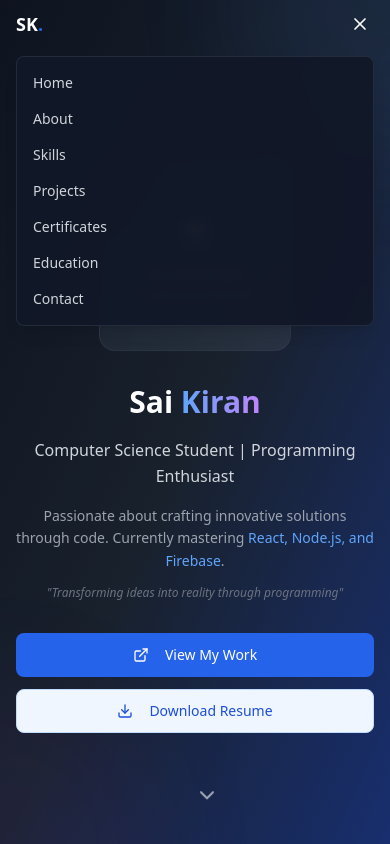
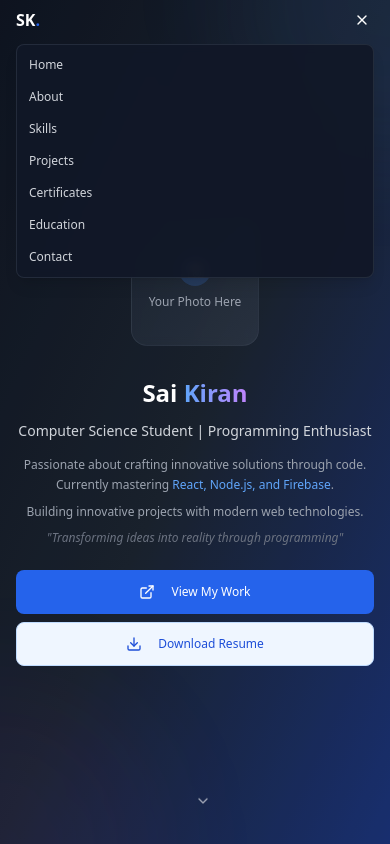
Before and after one commit to saikiransandeep/saikiran-portfolio, a React (Vite) app: page / in a window 390 px wide. Both pictures are taken after a click on the button 360 px from the left and 24 px from the top of the page. Shown: the top 844 px of the page. Built offline with nearby package versions, Linux system fonts and the light colour scheme.

Commit message:
Feat: Mobile-first header and content adjustments
Adjusted header and hero section content for mobile responsiveness.

```diff
--- a/src/components/Header.tsx
+++ b/src/components/Header.tsx
@@ -37,9 +37,9 @@ const Header = () => {
       scrolled ? 'bg-white/95 dark:bg-gray-900/95 backdrop-blur-sm shadow-sm border-b border-gray-200/50 dark:border-gray-700/50' : 'bg-transparent'
     }`}>
       <div className="container mx-auto px-4 md:px-6">
-        <div className="flex items-center justify-between h-12 md:h-16">
+        <div className="flex items-center justify-between h-10 sm:h-12 md:h-16">
           {/* Logo */}
-          <div className="text-lg md:text-2xl font-bold text-gray-900 dark:text-white">
+          <div className="text-base sm:text-lg md:text-2xl font-bold text-gray-900 dark:text-white">
             SK<span className="text-blue-600">.</span>
           </div>
 
@@ -62,18 +62,18 @@ const Header = () => {
             className="md:hidden text-gray-900 dark:text-white p-1"
             onClick={() => setIsOpen(!isOpen)}
           >
-            {isOpen ? <X size={20} /> : <Menu size={20} />}
+            {isOpen ? <X size={16} /> : <Menu size={16} />}
           </button>
         </div>
 
         {/* Mobile Navigation */}
         {isOpen && (
-          <div className="md:hidden bg-white/95 dark:bg-gray-900/95 backdrop-blur-sm rounded-lg mt-2 py-2 shadow-lg border border-gray-200/50 dark:border-gray-700/50">
+          <div className="md:hidden bg-white/95 dark:bg-gray-900/95 backdrop-blur-sm rounded-lg mt-1 py-1 shadow-lg border border-gray-200/50 dark:border-gray-700/50">
             {navItems.map((item) => (
               <button
                 key={item.name}
                 onClick={() => scrollToSection(item.href)}
-                className="block w-full text-left px-4 py-2 text-gray-700 dark:text-gray-300 font-medium transition-all duration-300 hover:text-blue-600 dark:hover:text-blue-400 hover:bg-gray-50 dark:hover:bg-gray-800/50 text-sm"
+                className="block w-full text-left px-3 py-2 text-gray-700 dark:text-gray-300 font-medium transition-all duration-300 hover:text-blue-600 dark:hover:text-blue-400 hover:bg-gray-50 dark:hover:bg-gray-800/50 text-xs"
               >
                 {item.name}
               </button>
--- a/src/components/HeroSection.tsx
+++ b/src/components/HeroSection.tsx
@@ -24,7 +24,7 @@ const HeroSection = () => {
   return (
     <>
       {isDownloading && <LoadingSpinner />}
-      <section id="home" className="min-h-screen flex items-center justify-center relative bg-gradient-to-br from-gray-900 via-gray-800 to-blue-900 dark:from-gray-900 dark:via-gray-800 dark:to-blue-900 transition-all duration-300 pt-12 md:pt-16">
+      <section id="home" className="min-h-screen flex items-center justify-center relative bg-gradient-to-br from-gray-900 via-gray-800 to-blue-900 dark:from-gray-900 dark:via-gray-800 dark:to-blue-900 transition-all duration-300 pt-10 sm:pt-12 md:pt-16">
         <div className="absolute inset-0 bg-black/20"></div>
 
         {/* Animated background elements */}
@@ -37,17 +37,17 @@ const HeroSection = () => {
           <div className="max-w-6xl mx-auto">
             <div className="grid lg:grid-cols-2 gap-8 lg:gap-16 items-center">
               {/* Left Column - Content */}
-              <div className="text-center lg:text-left space-y-4 md:space-y-6 animate-fade-in">
-                <h1 className="text-3xl sm:text-4xl lg:text-6xl font-bold text-white leading-tight">
+              <div className="text-center lg:text-left space-y-3 sm:space-y-4 md:space-y-6 animate-fade-in">
+                <h1 className="text-2xl sm:text-3xl lg:text-6xl font-bold text-white leading-tight">
                   Sai <span className="text-transparent bg-clip-text bg-gradient-to-r from-blue-400 to-purple-400">Kiran</span>
                 </h1>
 
-                <h2 className="text-base sm:text-lg lg:text-2xl text-gray-300 leading-relaxed">
+                <h2 className="text-sm sm:text-base lg:text-2xl text-gray-300 leading-relaxed">
                   Computer Science Student | Programming Enthusiast
                 </h2>
 
-                <div className="text-gray-400 space-y-3 max-w-2xl mx-auto lg:mx-0">
-                  <p className="text-sm md:text-base lg:text-lg leading-relaxed">
+                <div className="text-gray-400 space-y-2 sm:space-y-3 max-w-2xl mx-auto lg:mx-0">
+                  <p className="text-xs sm:text-sm md:text-base lg:text-lg leading-relaxed">
                     Passionate about crafting innovative solutions through code. Currently mastering
                     <span className="text-blue-400 font-medium"> React, Node.js, and Firebase</span>.
                   </p>
@@ -58,29 +58,34 @@ const HeroSection = () => {
                     bridge traditional programming with cutting-edge technology.
                   </p>
 
+                  {/* Mobile-specific shorter description */}
+                  <p className="block md:hidden text-xs leading-relaxed">
+                    Building innovative projects with modern web technologies.
+                  </p>
+
                   <p className="text-xs md:text-sm text-gray-500 italic">
                     "Transforming ideas into reality through programming"
                   </p>
                 </div>
 
-                <div className="flex flex-col sm:flex-row gap-3 md:gap-4 items-center justify-center lg:justify-start pt-4">
+                <div className="flex flex-col sm:flex-row gap-2 sm:gap-3 md:gap-4 items-center justify-center lg:justify-start pt-3 sm:pt-4">
                   <Button
                     size="lg"
-                    className="w-full sm:w-auto bg-blue-600 hover:bg-blue-700 text-white px-6 md:px-8 py-2 md:py-3 rounded-lg transition-all duration-300 hover:scale-105 text-sm md:text-base"
+                    className="w-full sm:w-auto bg-blue-600 hover:bg-blue-700 text-white px-4 sm:px-6 md:px-8 py-2 md:py-3 rounded-lg transition-all duration-300 hover:scale-105 text-xs sm:text-sm md:text-base"
                     onClick={() => document.getElementById('projects')?.scrollIntoView({ behavior: 'smooth' })}
                   >
-                    <ExternalLink className="mr-2 h-4 w-4 md:h-5 md:w-5" />
+                    <ExternalLink className="mr-2 h-3 w-3 sm:h-4 sm:w-4 md:h-5 md:w-5" />
                     View My Work
                   </Button>
 
                   <Button
                     variant="outline"
                     size="lg"
-                    className="w-full sm:w-auto bg-blue-50 border-blue-200 text-blue-700 hover:bg-blue-100 hover:text-blue-800 hover:border-blue-300 px-6 md:px-8 py-2 md:py-3 rounded-lg transition-all duration-300 hover:scale-105 text-sm md:text-base"
+                    className="w-full sm:w-auto bg-blue-50 border-blue-200 text-blue-700 hover:bg-blue-100 hover:text-blue-800 hover:border-blue-300 px-4 sm:px-6 md:px-8 py-2 md:py-3 rounded-lg transition-all duration-300 hover:scale-105 text-xs sm:text-sm md:text-base"
                     onClick={handleResumeDownload}
                     disabled={isDownloading}
                   >
-                    <Download className="mr-2 h-4 w-4 md:h-5 md:w-5" />
+                    <Download className="mr-2 h-3 w-3 sm:h-4 sm:w-4 md:h-5 md:w-5" />
                     {isDownloading ? 'Downloading...' : 'Download Resume'}
                   </Button>
                 </div>
@@ -88,13 +93,13 @@ const HeroSection = () => {
 
               {/* Right Column - Photo Space */}
               <div className="flex justify-center items-center order-first lg:order-last animate-scale-in">
-                <div className="w-48 h-48 md:w-64 md:h-64 lg:w-80 lg:h-80 rounded-2xl bg-gradient-to-br from-gray-800/50 to-gray-700/50 border border-gray-600/30 flex items-center justify-center backdrop-blur-sm transition-all duration-300 hover:scale-105">
+                <div className="w-32 h-32 sm:w-48 sm:h-48 md:w-64 md:h-64 lg:w-80 lg:h-80 rounded-2xl bg-gradient-to-br from-gray-800/50 to-gray-700/50 border border-gray-600/30 flex items-center justify-center backdrop-blur-sm transition-all duration-300 hover:scale-105">
                   <div className="text-center text-gray-400">
-                    <div className="w-12 h-12 md:w-16 md:h-16 mx-auto mb-3 md:mb-4 rounded-full bg-blue-500/20 flex items-center justify-center">
-                      <span className="text-lg md:text-2xl">📸</span>
+                    <div className="w-8 h-8 sm:w-12 sm:h-12 md:w-16 md:h-16 mx-auto mb-2 sm:mb-3 md:mb-4 rounded-full bg-blue-500/20 flex items-center justify-center">
+                      <span className="text-sm sm:text-lg md:text-2xl">📸</span>
                     </div>
-                    <p className="text-xs md:text-sm">Your Photo Here</p>
-                    <p className="text-xs text-gray-500 mt-1">Professional Portrait</p>
+                    <p className="text-xs sm:text-xs md:text-sm">Your Photo Here</p>
+                    <p className="text-xs text-gray-500 mt-1 hidden sm:block">Professional Portrait</p>
                   </div>
                 </div>
               </div>
@@ -103,7 +108,7 @@ const HeroSection = () => {
         </div>
 
         <div className="absolute bottom-8 left-1/2 transform -translate-x-1/2 animate-bounce">
-          <ChevronDown className="text-white/60 h-6 w-6 md:h-8 md:w-8" />
+          <ChevronDown className="text-white/60 h-4 w-4 sm:h-6 sm:w-6 md:h-8 md:w-8" />
         </div>
       </section>
     </>
```
